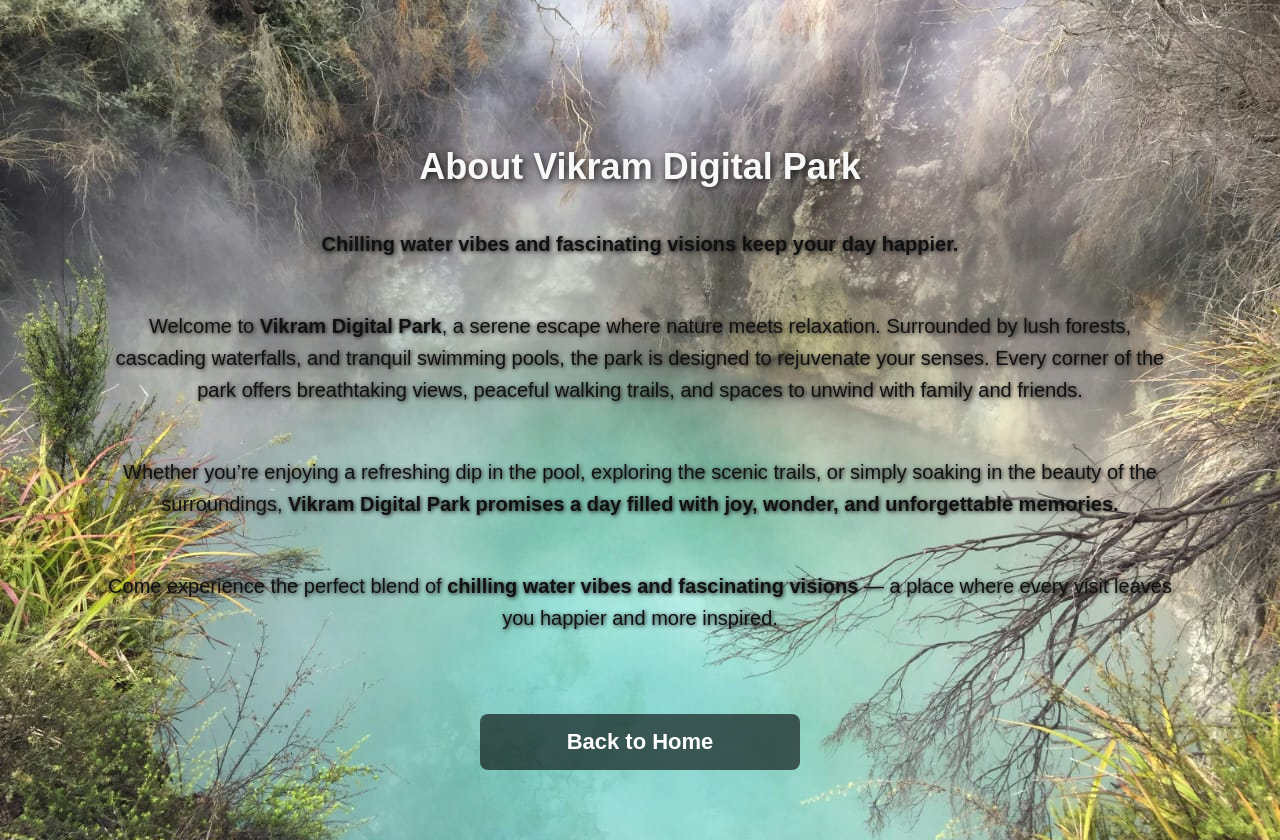
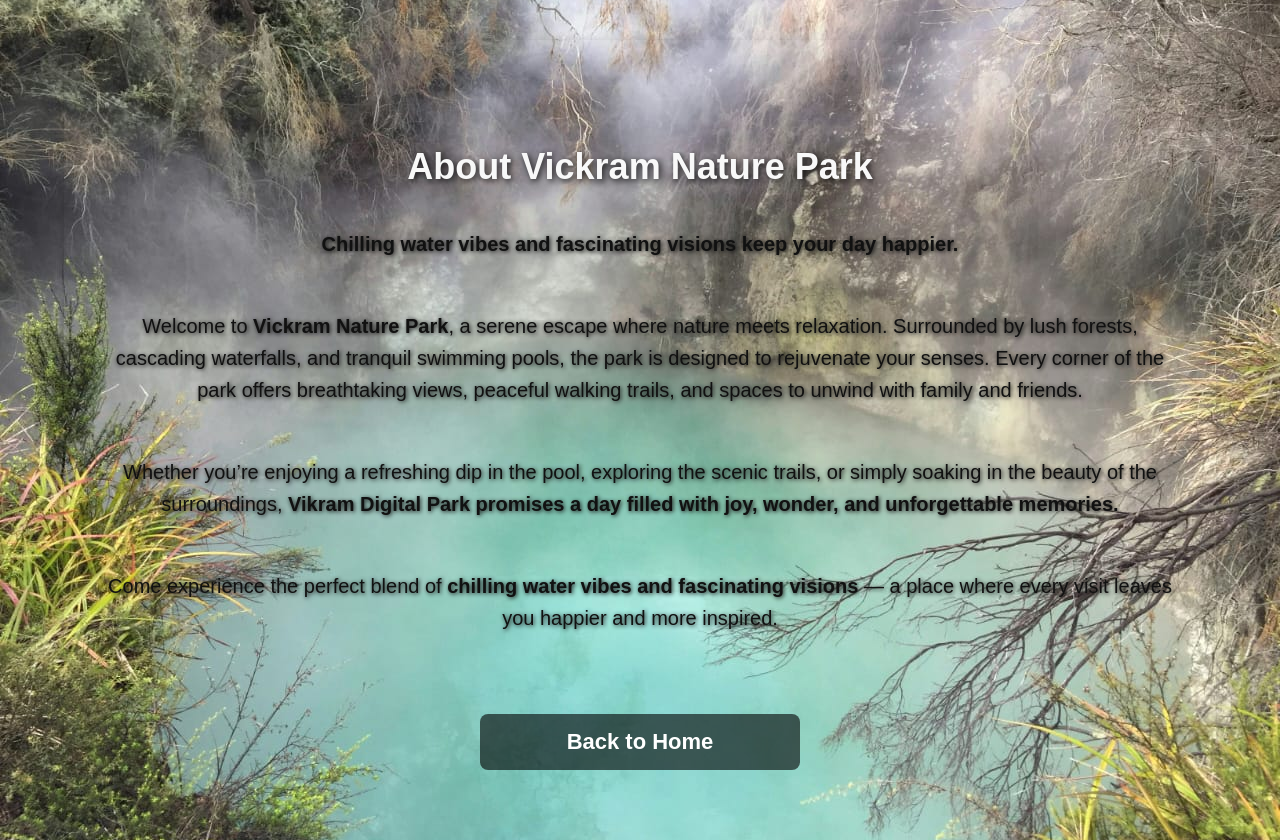
Before and after one commit to SandhiyaCSE007/vikram-digital-park, a plain HTML site: page about.html in a window 1280 px wide. Drawn offline with Linux system fonts and the light colour scheme.

Commit message:
corrected code

```diff
--- a/about.html
+++ b/about.html
@@ -2,14 +2,14 @@
 <html lang="en">
 <head>
     <meta charset="UTF-8">
-    <title>About Vikram Park</title>
+    <title>About Vickram Nature Park</title>
     <link rel="stylesheet" href="style.css">
 </head>
 <body class="about">
    <div class="content">
-    <h1>About Vikram Digital Park</h1>
+    <h1>About Vickram Nature Park</h1>
     <p><strong>Chilling water vibes and fascinating visions keep your day happier.</strong></p>
-    <p>Welcome to <strong>Vikram Digital Park</strong>, a serene escape where nature meets relaxation. Surrounded by lush forests, cascading waterfalls, and tranquil swimming pools, the park is designed to rejuvenate your senses. Every corner of the park offers breathtaking views, peaceful walking trails, and spaces to unwind with family and friends.</p>
+    <p>Welcome to <strong>Vickram Nature Park</strong>, a serene escape where nature meets relaxation. Surrounded by lush forests, cascading waterfalls, and tranquil swimming pools, the park is designed to rejuvenate your senses. Every corner of the park offers breathtaking views, peaceful walking trails, and spaces to unwind with family and friends.</p>
     <p>Whether you’re enjoying a refreshing dip in the pool, exploring the scenic trails, or simply soaking in the beauty of the surroundings, <strong>Vikram Digital Park promises a day filled with joy, wonder, and unforgettable memories.</strong></p>
     <p>Come experience the perfect blend of <strong>chilling water vibes and fascinating visions</strong> — a place where every visit leaves you happier and more inspired.</p>
     <a href="index.html" class="backButton">Back to Home</a>
```
Also changed, not shown: contact.html (+2 -2 lines), map.html (+1 -1 lines).
